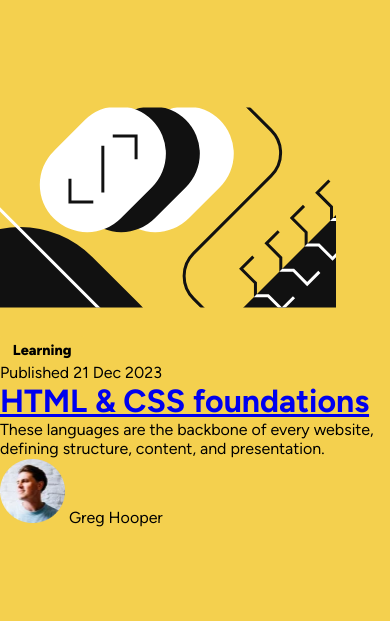
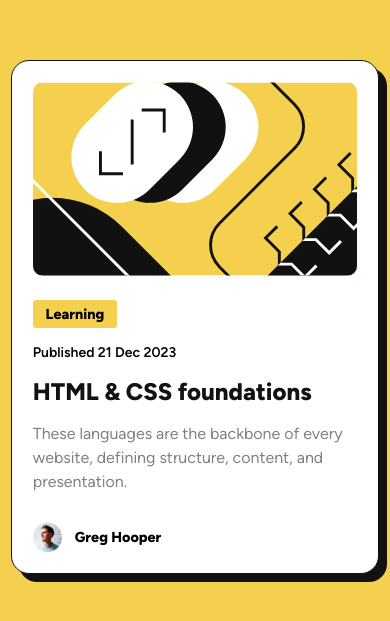
Before and after one commit to MumtaazM/Blog-Preview-Card, a plain HTML site: page index.html in a window 390 px wide. Shown: the part 105-726 px from the top of the page. Drawn offline with Linux system fonts and the light colour scheme.

Commit message:
Update styles.css

```diff
--- a/styles.css
+++ b/styles.css
@@ -28,19 +28,19 @@ body {
     font-family: "Figtree";
 }
 
-article {
+main {
     background-color: var(--card-color);
     width: 25rem;
     height: auto;
-    padding: 1.2rem;
+    padding: 1.5rem;
     border: 1px solid var(--secondary);
-    border-radius: 1rem;
+    border-radius: 18px;
     box-shadow: 0.5rem 0.5rem var(--secondary);
     display: flex;
     flex-direction: column;
 }
 
-article img {
+main img {
     border-radius: 10px;
 }
 
@@ -54,25 +54,26 @@ article img {
     margin-top: 1.5rem;
 }
 
-article time {
+main time {
     display: block;
     font-size: 14px;
     font-weight: 600;
     margin-top: 1rem;
 }
 
-article h1 {
+main h1 {
+    font-size: 1.5rem;
     font-weight: 800;
     margin-top: 1rem;
     white-space: nowrap;
 }
 
-article h1 a:any-link {
+main h1 a:any-link {
     color: var(--secondary);
     text-decoration: none;
 }
 
-article h1 a:hover {
+main h1 a:hover {
     color: var(--primary);
 }
 
@@ -80,14 +81,14 @@ a:focus-visible {
     background-color: var(--primary);
 }
 
-article p {
+main p {
     font-size: var(--font-size);
     color: var(--neutral);
     margin-top: 1rem;
     line-height: 1.5;
 }
 
-article .author__container {
+main .author__container {
     display: flex;
     align-items: center;
     width: inherit;
@@ -95,12 +96,12 @@ article .author__container {
     margin-top: 1.8rem;
 }
 
-article .author__image {
+main .author__image {
     width: 9%;
     height: auto;
 }
 
-article span {
+main span {
     font-size: 0.9rem;
     font-weight: 800;
     margin-left: 0.8rem;
@@ -109,15 +110,16 @@ article span {
 
 
 @media screen and (max-width: 430px) {
-    article {
+    main {
         width: 23rem;
         height: auto;
+        padding: 1.3rem;
     }
 
 }
 
 @media screen and (max-width: 378px) {
-    article {
+    main {
         width: 19rem;
         height: auto;
     }
@@ -126,19 +128,19 @@ article span {
         font-size: 0.7rem;
     }
 
-    article time {
+    main time {
         font-size: 0.7rem;
     }
 
-    article h1 {
+    main h1 {
         font-size: 1.2rem;
     }
 
-    article p {
+    main p {
         font-size: 0.85rem;
     }
 
-    article .author__image {
+    main .author__image {
         width: 12%;
     }
 }
```
